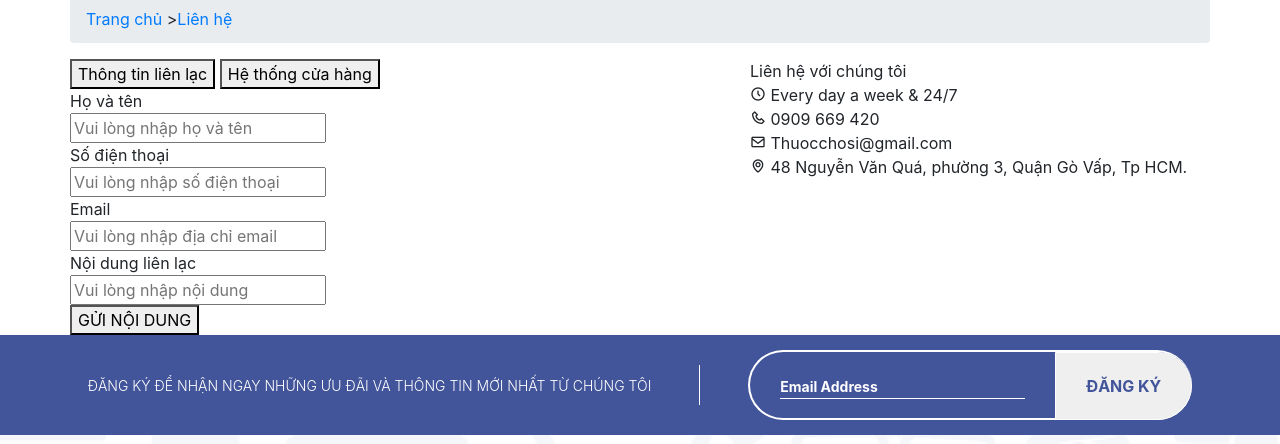
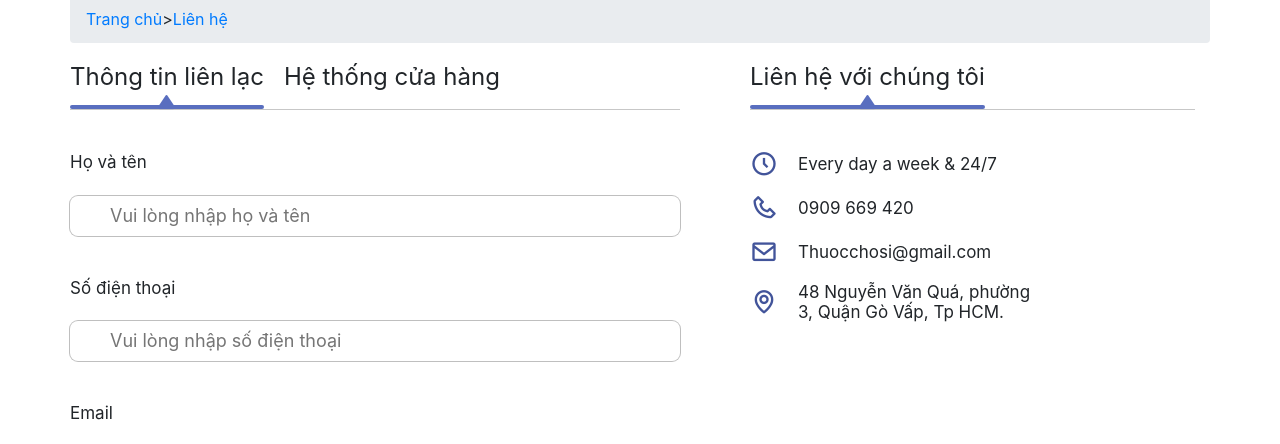
Before and after one commit to nesto2001/pharmacy, a plain HTML site: page contact.html in a window 1280 px wide. Shown: the part 139-583 px from the top of the page. Drawn offline with nearby package versions, Linux system fonts and the light colour scheme.

Commit message:
update contact & app js

```diff
--- a/contact.html
+++ b/contact.html
@@ -11,6 +11,7 @@
     <link rel="stylesheet" href="https://cdnjs.cloudflare.com/ajax/libs/font-awesome/5.15.3/css/all.min.css">
     <link href='https://unpkg.com/boxicons@2.1.1/css/boxicons.min.css' rel='stylesheet'>
     <link href="css/home.css" rel="stylesheet" />
+    <script src="js/app.js"></script>
   </head>
   <body>
 
@@ -18,7 +19,7 @@
         <div class="navbar p-0">
           <div class="navbar-top col-12 row p-0 m-0">
 
-            <a class="navbar-brand col-3" href="#">
+            <a class="navbar-brand col-3" href="index.html">
               <img src="img/logo.png" />
             </a>
 
@@ -96,44 +97,56 @@
 
     <div class="container contact-wrapper p-0">
         <ul class="breadcrumb">
-            <li><a href="">Trang chủ</a> <span class="breadcrumb-divider">></span> </li>
+            <li><a href="">Trang chủ</a><span class="breadcrumb-divider">></span></li>
             <li><a href="contact.html">Liên hệ</a></li>
         </ul>
 
         <div class="contact-information row m-0">
             <div class="contact-form col-7 p-0">
-                <div class="contact-tabs tab contact-title">
-                    <button class="tablinks" onclick="openCity(event, 'London')">Thông tin liên lạc</button>
-                    <button class="tablinks" onclick="openCity(event, 'Paris')">Hệ thống cửa hàng</button>
+                <div class="contact-tabs tab contact-title col-11 p-0 d-flex">
+                    <div class="tablinks col-auto p-0" onclick="changeTab('thongtin','contact-active')">Thông tin liên lạc
+                      <div id="contact-active" class="active-line d-flex justify-content-center"><i class="fas fa-sort-up"></i></div>
+                    </div>
+                    <div class="tablinks col-auto p-0" onclick="changeTab('chinhanh','branch-active')">Hệ thống cửa hàng
+                      <div id="branch-active" class="active-line d-flex justify-content-center"><i class="fas fa-sort-up"></i></div>
+                    </div>
                 </div>
 
-                <div id="thongtin" class="tabcontent">
+                <div id="thongtin" class="tabcontent col-11 p-0">
                     <form action="">
                         <div class="form-title">Họ và tên</div>
-                        <input type="text" placeholder="Vui lòng nhập họ và tên">
+                        <input class="form-input" type="text" placeholder="Vui lòng nhập họ và tên">
                         <div class="form-title">Số điện thoại</div>
-                        <input type="text" placeholder="Vui lòng nhập số điện thoại">
+                        <input class="form-input" type="text" placeholder="Vui lòng nhập số điện thoại">
                         <div class="form-title">Email</div>
-                        <input type="text" placeholder="Vui lòng nhập địa chỉ email">
+                        <input class="form-input" type="text" placeholder="Vui lòng nhập địa chỉ email">
                         <div class="form-title">Nội dung liên lạc</div>
-                        <input type="text" placeholder="Vui lòng nhập nội dung"><br>
-                        <button>GỬI NỘI DUNG</button>
+                        <textarea id="noidungll" class="form-input" type="text" placeholder="Vui lòng nhập nội dung" row="6"></textarea>
+                        <div class="col-12 d-flex justify-content-end p-0">
+                          <button class="form-button">GỬI NỘI DUNG</button>
+                        </div>
                     </form>
                   </div>
 
-                  <div id="chinhanh" class="tabcontent" style="display:none;">
-                    <h3>Paris</h3>
-                    <p>Paris is the capital of France.</p>
+                  <div id="chinhanh" class="tabcontent col-11 p-0" style="display:none;">
+                    <div class="ggmap-wrapper">
+                      <a targer="_blank" href="https://goo.gl/maps/bWAEyg8zZmNQQZ8KA"><img src="img/map.png" alt=""></a>
+                    </div>
                   </div>
 
             </div>
-            <div class="getintouch col-5">
-                <div class="contact-title">Liên hệ với chúng tôi</div>
-                <div class="getintouch-info">
-                    <i class='bx bx-time-five'></i> Every day a week & 24/7<br>
-                    <i class='bx bx-phone'></i> 0909 669 420<br>
-                    <i class='bx bx-envelope'></i> Thuocchosi@gmail.com<br>
-                    <i class='bx bx-map'></i> 48 Nguyễn Văn Quá, phường 3, Quận Gò Vấp, Tp HCM.
+            <div class="getintouch col-5 m-0">
+                <div class="contact-title row m-0">
+                  <div class="contact-us col-auto p-0">Liên hệ với chúng tôi
+                    <div class="git-active-line d-flex justify-content-center"><i class="fas fa-sort-up"></i></div>
+                  </div>
+                  <div class="col"></div>
+                </div>
+                <div class="getintouch-info col-8 p-0">
+                    <p class="d-flex align-items-center"><i class='bx bx-time-five'></i>Every day a week & 24/7</p>
+                    <p class="d-flex align-items-center"><i class='bx bx-phone'></i>0909 669 420</p>
+                    <p class="d-flex align-items-center"><i class='bx bx-envelope'></i>Thuocchosi@gmail.com</p>
+                    <p class="d-flex align-items-center"><i class='bx bx-map'></i>48 Nguyễn Văn Quá, phường 3, Quận Gò Vấp, Tp HCM.</p>
                 </div>
             </div>
         </div>
--- a/css/home.css
+++ b/css/home.css
@@ -2,8 +2,19 @@ html, body {
     margin: 0;
     padding: 0;
 }
+
 :root{
     --major-color: #42549A;
+}
+
+::-webkit-scrollbar {
+    width: 8px;
+    background: #f1f1f1;
+}
+
+::-webkit-scrollbar-thumb {
+    border-radius: 10px;
+    background-color: #a9a9a9;
 }
 
 .page-header{
@@ -762,3 +773,105 @@ footer ul li{
 .method img{
     width: 60%;
 }
+
+.contact-title{
+    font-size: 24px;
+    border-bottom: 1px solid rgba(72, 72, 72, 0.3);
+}
+
+.tablinks{
+    margin-right: 20px;
+    cursor: pointer;
+}
+
+.tabcontent,.getintouch-info{
+    margin-top: 40px;
+}
+
+.form-title{
+    font-size: 17px;
+}
+
+.tabcontent
+
+.form-input{
+    width: 100%;
+    padding: 8px 10px 8px 40px;
+    border: 0px;
+    box-shadow: 0px 0px 0px 1px rgba(0, 0, 0, 0.25);
+    border-radius: 8px;
+    margin-top: 20px;
+    margin-bottom: 40px;
+}
+
+.form-input::placeholder{
+    font-size: 18px;
+}
+
+.form-button{
+    border: none;
+    background-color: var(--major-color);
+    border-radius: 19px;
+    color: white;
+    font-size: 16px;
+    padding: 15px 20px;
+}
+
+.contact-wrapper{
+    margin-bottom: 40px;
+}
+
+.getintouch-info{
+    line-height: 20px;
+    font-size: 17px;
+}
+
+.getintouch-info i{
+    font-size: 28px;
+    margin-right: 20px;
+    color: var(--major-color);
+}
+
+#noidungll{
+    height: 168px;
+    resize: none;
+}
+
+.tablinks,.contact-us{
+    height: 50px;
+}
+
+.git-active-line,.active-line{
+    background-color: #596EBF;
+    width:100%;
+    height: 4px;
+    border-radius: 20px;
+    margin-top: 10px;
+}
+
+.git-active-line i,.active-line i{
+	position: absolute;
+	color: #596EBF;
+	text-align: left;
+    z-index: 2;
+    bottom: -15px;
+    transform: scale(1.2,1.8);
+}
+
+#branch-active{
+    display: none!important;
+}
+
+#chinhanh{
+    height: 690px;
+}
+
+.ggmap-wrapper{
+    padding: 15px 21px;
+    border: 1px solid rgba(0, 0, 0, 0.3);
+    border-radius: 16px;
+}
+
+.ggmap-wrapper img{
+    width: 100%;
+}
--- a/js/app.js
+++ b/js/app.js
@@ -0,0 +1,27 @@
+function changeTab(content, active) {
+  // Declare all variables
+  var i, tabcontent, tablinks, areactive;
+
+  // Get all elements with class="tabcontent" and hide them
+  tabcontent = document.getElementsByClassName("tabcontent");
+  for (i = 0; i < tabcontent.length; i++) {
+    tabcontent[i].style.display = "none";
+  }
+
+  areactive = document.getElementsByClassName("active-line");
+  for (i = 0; i < areactive.length; i++){
+      areactive[i].setAttribute('style', 'display: none !important');
+  }
+
+  // Get all elements with class="tablinks" and remove the class "active"
+  tablinks = document.getElementsByClassName("tablinks");
+  for (i = 0; i < tablinks.length; i++) {
+    tablinks[i].className = tablinks[i].className.replace(" active", "");
+  }
+
+
+
+  // Show the current tab, and add an "active" class to the button that opened the tab
+  document.getElementById(content).style.display = "block";
+  document.getElementById(active).setAttribute('style', 'display: flex !important');
+}
```
Also changed, not shown: img/map.png (added).
